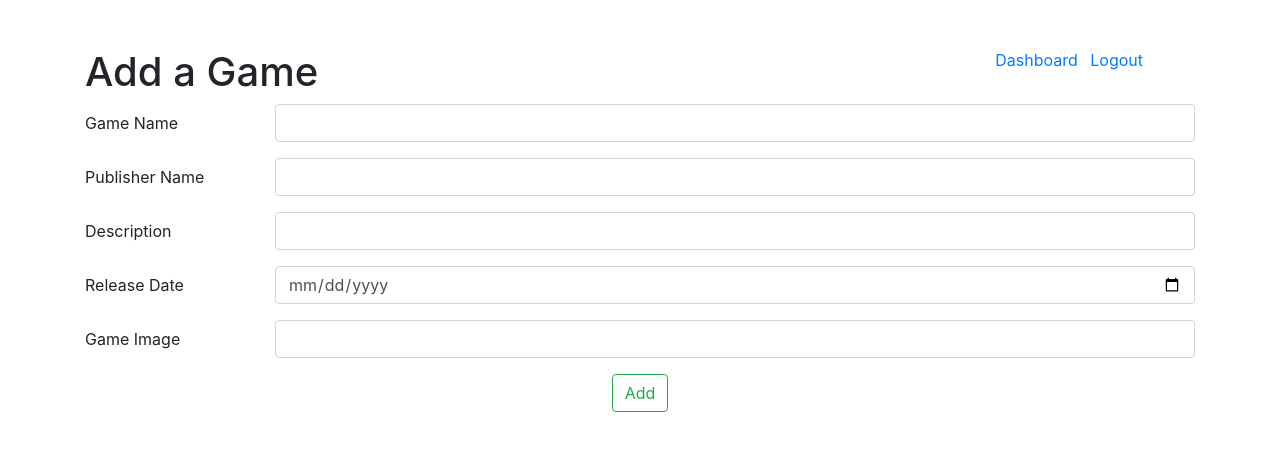
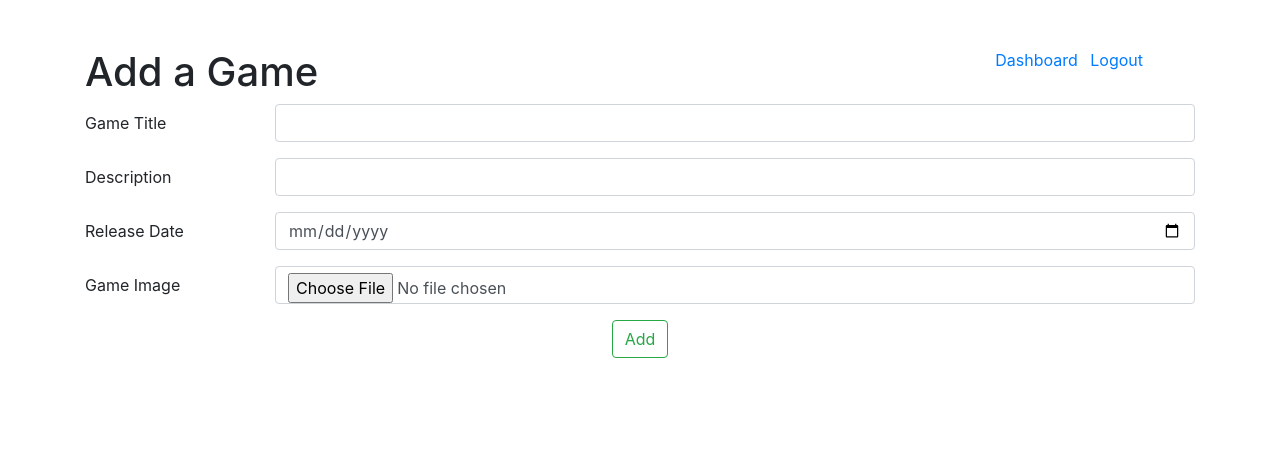
Before and after one commit to theOtherJoe/cdojo_group_project, a Django app: template group_project/main/templates/add.html in a window 1280 px wide. Shown: the top 451 px of the page. Run offline with Django 3.2, Linux system fonts and the light colour scheme; the template is opened without the code that fills it, so the values that code supplies are empty.

Commit message:
add game feature

```diff
--- a/group_project/main/templates/add.html
+++ b/group_project/main/templates/add.html
@@ -14,39 +14,40 @@
             <a class="m-1" href="/logout">Logout</a>
         </div>
         <h1>Add a Game</h1>
-        <form action="/add" method="post">
+        <form action="/add" method="POST">
+            {% csrf_token %}
             <div class="form-group row">
-                <label for="game_name" class="col-sm-2 col-form-label">Game Name</label>
+                <label for="title" class="col-sm-2 col-form-label">Game Title</label>
                 <div class="col-sm-10">
-                    <input name="game_name" type="text" class="form-control">
+                    <input name="title" id="title" type="text" class="form-control">
                 </div>
             </div>
 
             <div class="form-group row">
-                <label for="game_name" class="col-sm-2 col-form-label">Publisher Name</label>
+                <label for="description" class="col-sm-2 col-form-label">Description</label>
                 <div class="col-sm-10">
-                    <input name="game_name" type="text" class="form-control">
+                    <input name="description" type="text" id="description" class="form-control">
                 </div>
             </div>
 
-            <div class="form-group row">
-                <label for="game_description" class="col-sm-2 col-form-label">Description</label>
+            <!-- <div class="form-group row">
+                <label for="publisher" class="col-sm-2 col-form-label">Publisher</label>
                 <div class="col-sm-10">
-                    <input name="game_description" type="text" class="form-control">
+                    <input name="publisher" id="publisher" type="text" class="form-control">
                 </div>
-            </div>
+            </div> -->
 
             <div class="form-group row">
-                <label for="game_date" class="col-sm-2 col-form-label">Release Date</label>
+                <label for="release_date" class="col-sm-2 col-form-label">Release Date</label>
                 <div class="col-sm-10">
-                    <input name="game_date" type="date" class="form-control">
+                    <input name="release_date" id="release_date" type="date" class="form-control">
                 </div>
             </div>
 
             <div class="form-group row">
                 <label for="game_image" class="col-sm-2 col-form-label">Game Image</label>
                 <div class="col-sm-10">
-                    <input name="game_image" type="url" class="form-control">
+                    <input name="game_image" id="game_image" type="file" class="form-control">
                 </div>
             </div>
 
--- a/group_project/main/urls.py
+++ b/group_project/main/urls.py
@@ -4,7 +4,8 @@ from .import views
 urlpatterns = [
     path('', views.home),
     path('home', views.homepage),
-    path('add', views.add_game),
+    path('add', views.add),
+    path('add_game', views.add_game),
     path('create', views.home_create),
     path('dashboard', views.dashboard),
     path('log', views.log_user),
```
Also changed, not shown: group_project/main/views.py (+17 -2 lines), group_project/db.sqlite3, group_project/main/migrations/0004_auto_20210823_1915.py (added).
